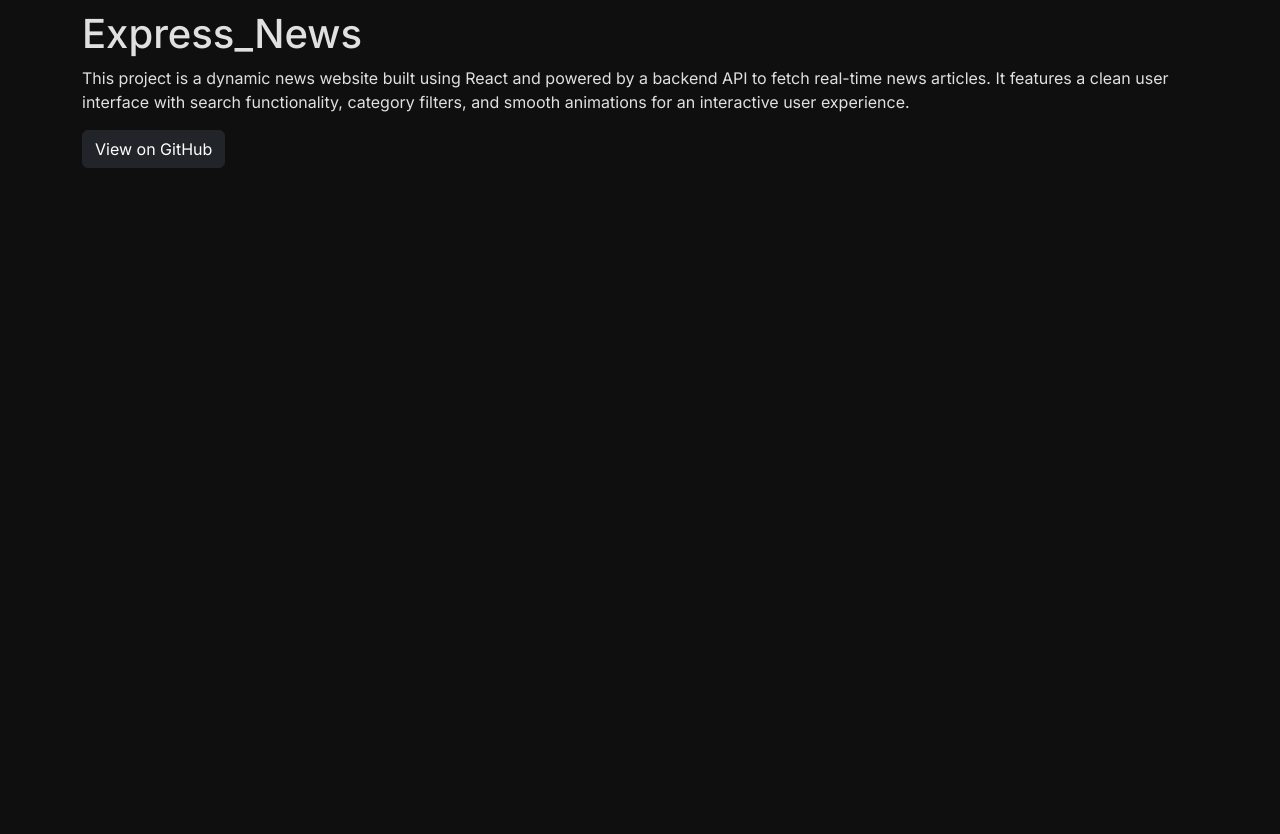
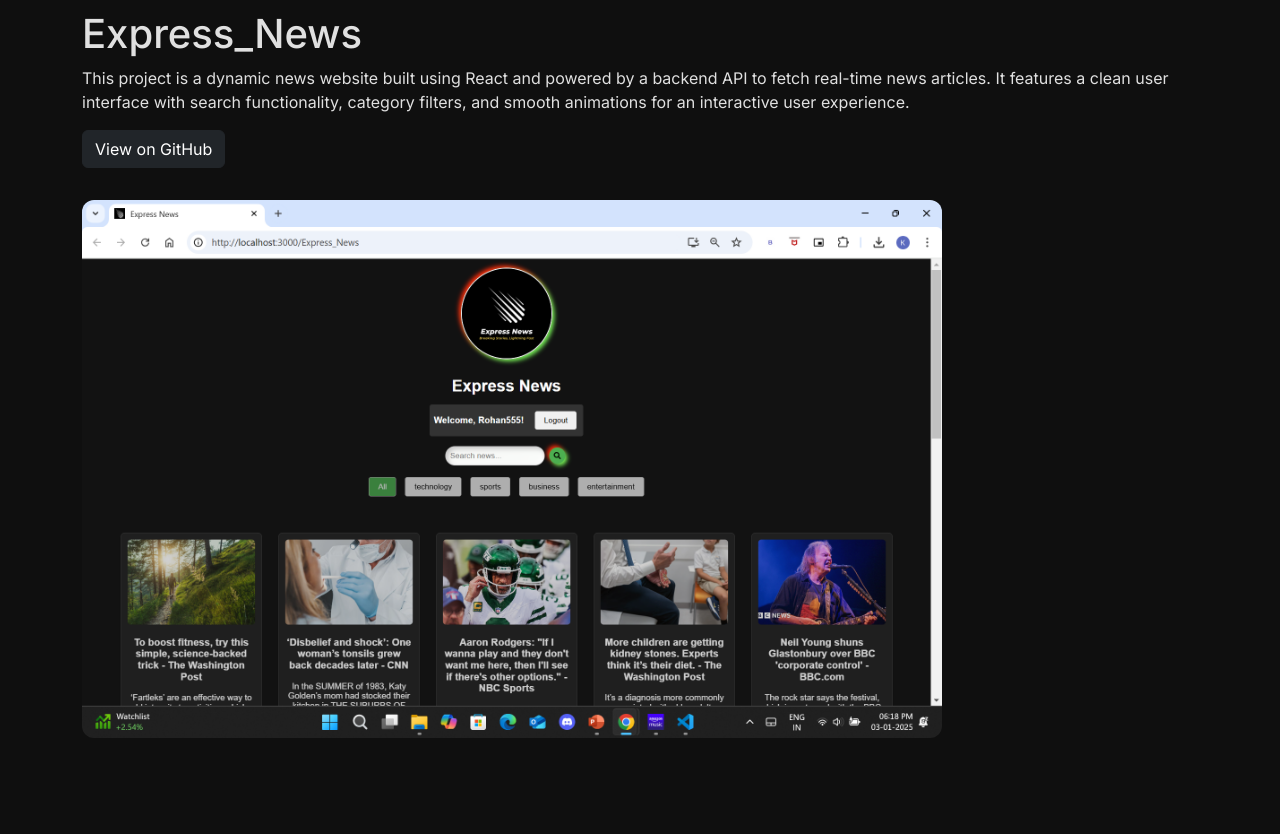
Before and after one commit to Rikhil777/portfolio, a Django app: page /projects/3/ in a window 1280 px wide. Shown: the part 142-976 px from the top of the page. Before the commit the page ends 310 px from the top, so only its background shows below. Run offline with Django 5.2, Linux system fonts and the light colour scheme; data comes from the database, SQL or seed files in the repository; both versions use the stored data as it was after the commit.

Commit message:
Fix: Project Screenshots Update

```diff
--- a/portfolio/templates/portfolio/project_detail.html
+++ b/portfolio/templates/portfolio/project_detail.html
@@ -6,8 +6,19 @@
 
   <a href="/" class="btn btn-outline-secondary btn-sm mb-3">&larr; Back</a>
 
+
+
   <h1>{{ project.title }}</h1>
   <p>{{ project.description }}</p>
   <a href="{{ project.github_url }}" target="_blank" class="btn btn-dark">View on GitHub</a>
 
+  {% if project.image %}
+  <div style="margin-bottom:3rem; margin-top:2rem;">
+    <img src="{{ project.image.url }}"
+         alt="{{ project.title }}"
+         style="width:100%; max-width:860px; border-radius:12px; order:1px solid #1e1e1e; object-fit:cover; display:block;"
+    >
+  </div>
+{% endif %}
+
 {% endblock %}
```
Also changed, not shown: db.sqlite3.
